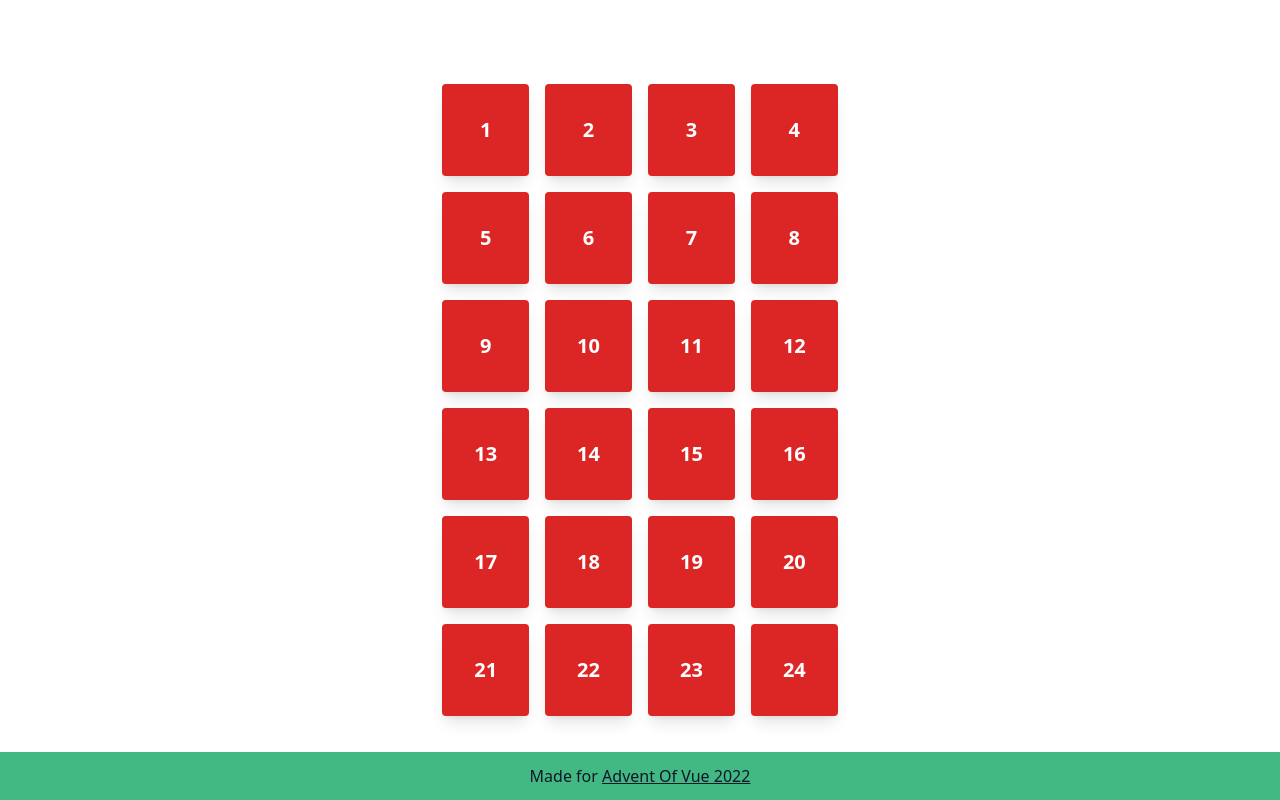
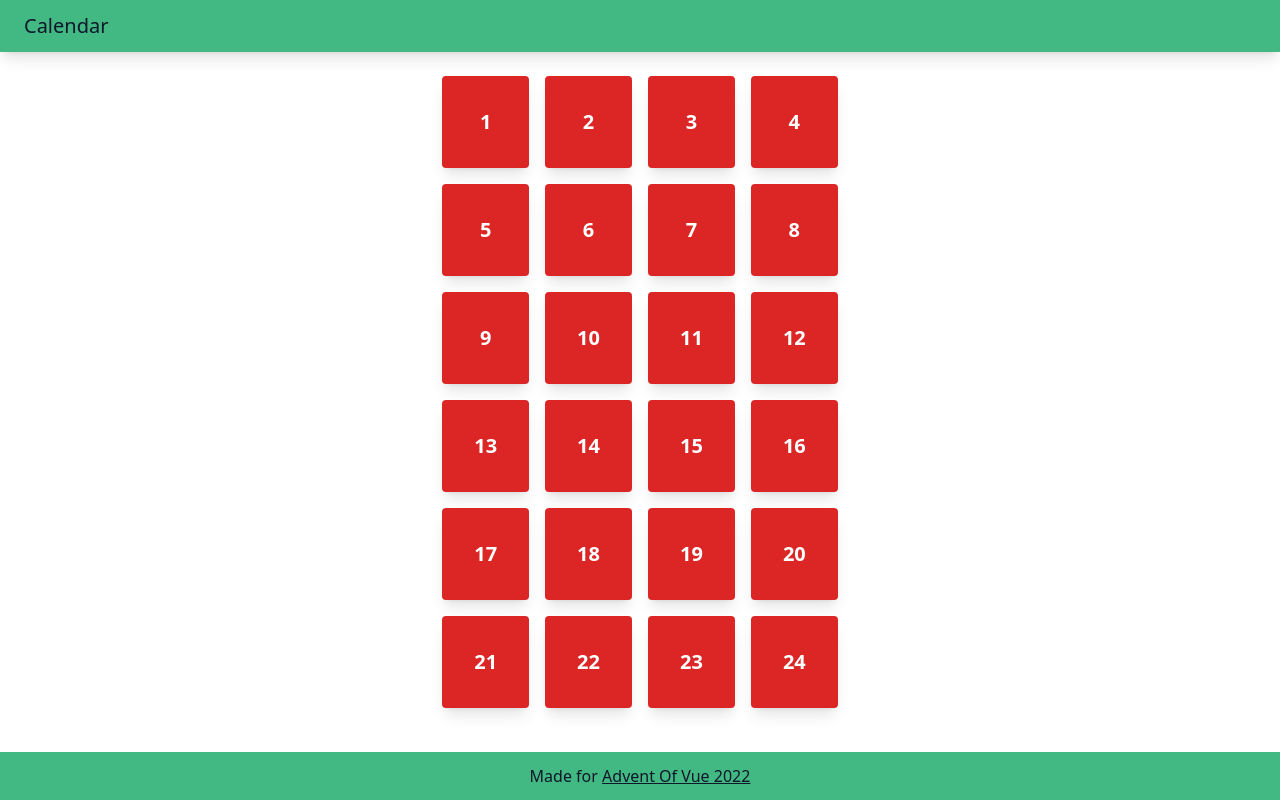
Before and after one commit to karmats/vue-aoc, a Vue app: page / in a window 1280 px wide. Built offline with nearby package versions, Linux system fonts and the light colour scheme.

Commit message:
Header and footer

```diff
--- a/index.html
+++ b/index.html
@@ -8,17 +8,6 @@
   </head>
   <body class="m-0 p-0 w-full h-full">
     <div id="app" class="w-full h-full"></div>
-    <footer class="bottom-0 fixed w-full bg-green text-gray-dark p-3 text-center">
-      Made for
-      <a
-        href="https://adventofvue.com"
-        target="_blank"
-        rel="noreferrer noopener"
-        class="underline hover:bg-gray-dark hover:text-green"
-      >
-        Advent Of Vue 2022
-      </a>
-    </footer>
     <script type="module" src="/src/main.js"></script>
   </body>
 </html>
--- a/package.json
+++ b/package.json
@@ -7,6 +7,7 @@
     "serve": "vite preview"
   },
   "dependencies": {
+    "@vueuse/core": "^9.6.0",
     "vue": "^3.2.37",
     "vue-router": "^4.1.6"
   },
--- a/src/App.vue
+++ b/src/App.vue
@@ -1,42 +1,31 @@
-<script setup>
-import { ref, watch } from "vue";
-
-const searchTerm = ref("");
-const products = ref([]);
-const loading = ref(false);
-
-let timer;
-const findProducts = async (term) => {
-  if (!term) {
-    products.value = [];
-    return;
-  }
-  if (timer) {
-    clearTimeout(timer);
-  }
-  timer = setTimeout(async () => {
-    try {
-      loading.value = true;
-      const response = await fetch(
-        `https://dummyjson.com/products/search?q=${term}`
-      );
-      const result = await response.json();
-      products.value = result.products;
-    } catch {
-      alert("Failed to fetch products :(");
-    } finally {
-      loading.value = false;
-    }
-  }, 300);
-};
-
-watch(searchTerm, (newTerm) => {
-  findProducts(newTerm);
-});
-</script>
-
 <template>
-  <div class="w-full h-full flex flex-col gap-5 justify-center items-center">
-    <router-view />
+  <header>
+    <nav
+      class="relative w-full flex flex-wrap items-center justify-between py-3 text-gray-dark bg-green shadow-lg"
+    >
+      <div
+        class="container-fluid w-full flex flex-wrap items-center justify-between px-6"
+      >
+        <div class="container-fluid">
+          <router-link class="text-xl" to="/">Calendar</router-link>
+        </div>
+      </div>
+    </nav>
+  </header>
+  <div class="flex flex-col gap-5 justify-center items-center p-6">
+    <main>
+      <router-view />
+    </main>
   </div>
+  <footer class="bottom-0 fixed w-full bg-green text-gray-dark p-3 text-center">
+    Made for
+    <a
+      href="https://adventofvue.com"
+      target="_blank"
+      rel="noreferrer noopener"
+      class="underline hover:bg-gray-dark hover:text-green"
+    >
+      Advent Of Vue 2022
+    </a>
+  </footer>
 </template>
--- a/src/views/AdventCalendar.vue
+++ b/src/views/AdventCalendar.vue
@@ -3,7 +3,7 @@
     <div
       v-for="door in doors"
       class="max-w-sm rounded overflow-hidden shadow-lg bg-red-600 text-white"
-    >
+      >
       <router-link :to="'/' + door">
         <div class="p-8">
           <div class="font-bold text-xl text-center">{{ door }}</div>
```
Also changed, not shown: 1 other file (tests, documents, lock files or other folders).
